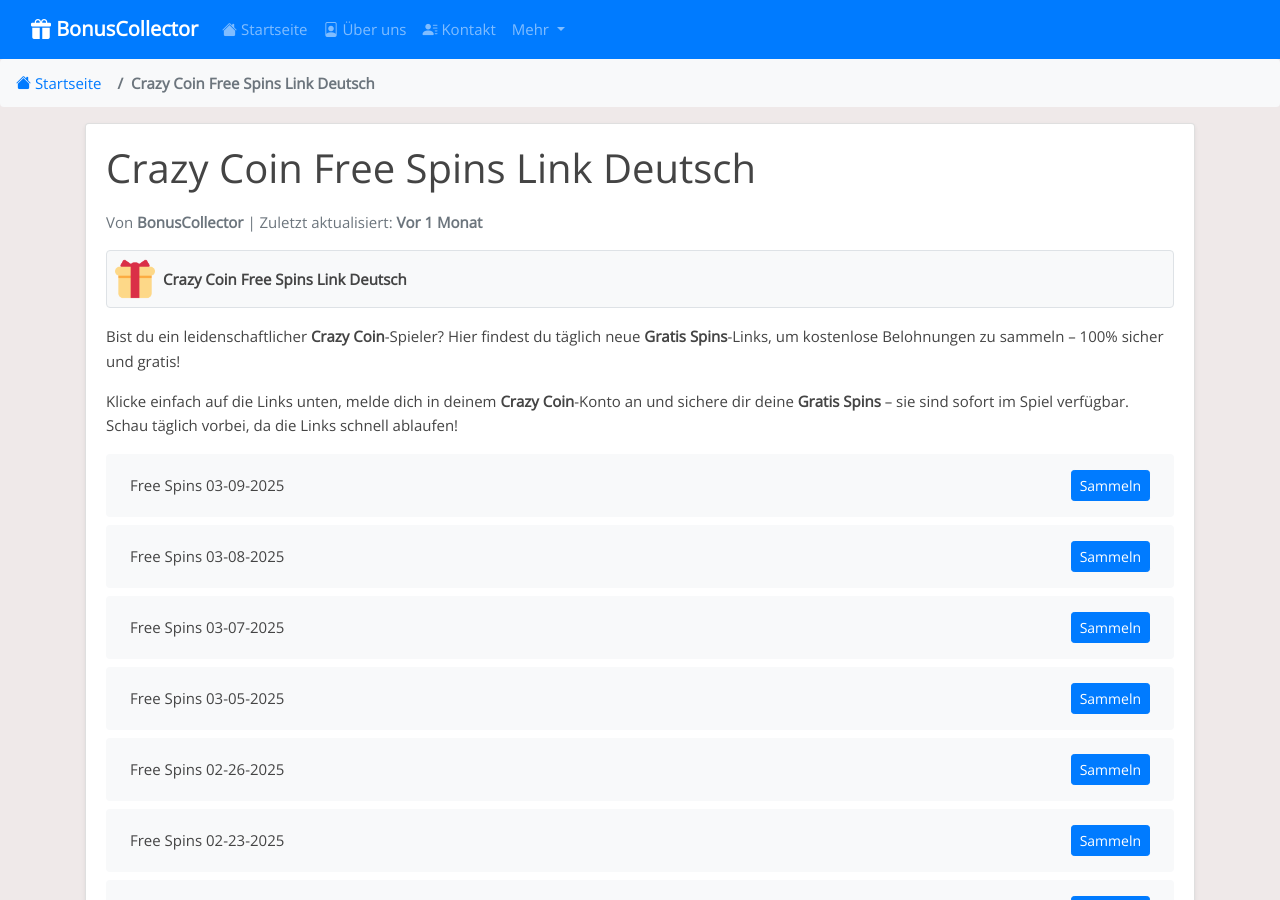
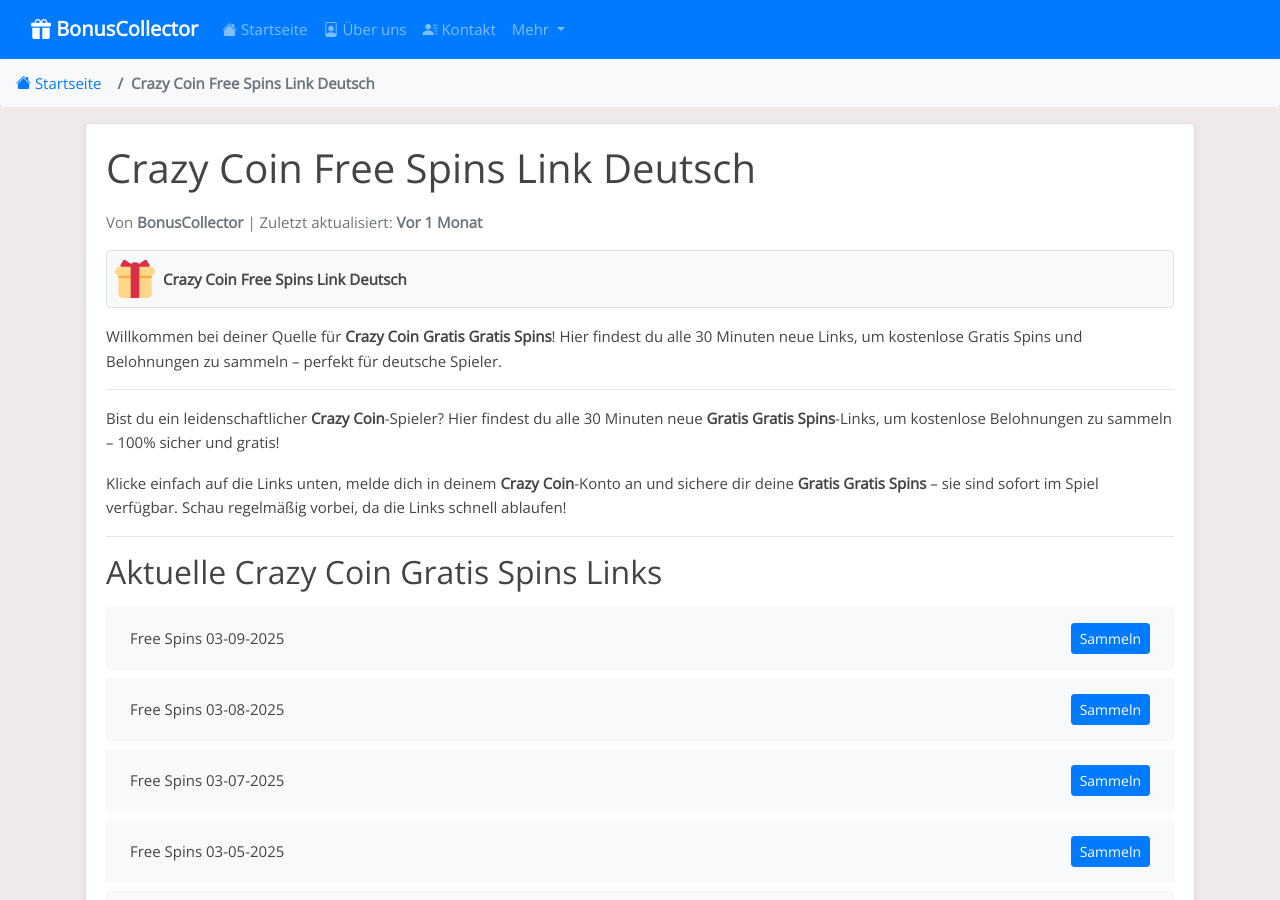
Before and after one commit to Prollad99/bs-de, a Jekyll site: the page built from _posts/2025-01-20-crazy-coin.md, in a window 1280 px wide and 900 px high. Built offline with Jekyll 4.4.1, drawn with Linux system fonts in a browser that asks for light colours.

Commit message:
Update crazy-coin reward links, content, and last modified date

```diff
--- a/_includes/crazy-coin_post.html
+++ b/_includes/crazy-coin_post.html
@@ -1,3 +1,11 @@
-Bist du ein leidenschaftlicher **Crazy Coin**-Spieler? Hier findest du täglich neue **Gratis Spins**-Links, um kostenlose Belohnungen zu sammeln – 100% sicher und gratis!
+Willkommen bei deiner Quelle für **Crazy Coin Gratis Gratis Spins**! Hier findest du alle 30 Minuten neue Links, um kostenlose Gratis Spins und Belohnungen zu sammeln – perfekt für deutsche Spieler.
 
-Klicke einfach auf die Links unten, melde dich in deinem **Crazy Coin**-Konto an und sichere dir deine **Gratis Spins** – sie sind sofort im Spiel verfügbar. Schau täglich vorbei, da die Links schnell ablaufen!
+---
+
+Bist du ein leidenschaftlicher **Crazy Coin**-Spieler? Hier findest du alle 30 Minuten neue **Gratis Gratis Spins**-Links, um kostenlose Belohnungen zu sammeln – 100% sicher und gratis!
+
+Klicke einfach auf die Links unten, melde dich in deinem **Crazy Coin**-Konto an und sichere dir deine **Gratis Gratis Spins** – sie sind sofort im Spiel verfügbar. Schau regelmäßig vorbei, da die Links schnell ablaufen!
+
+---
+
+## Aktuelle Crazy Coin Gratis Spins Links
```
